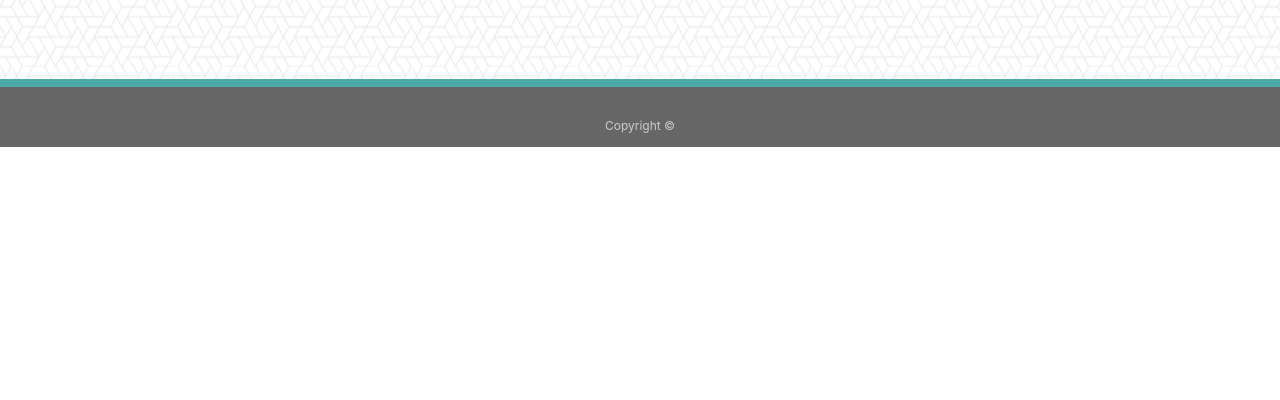
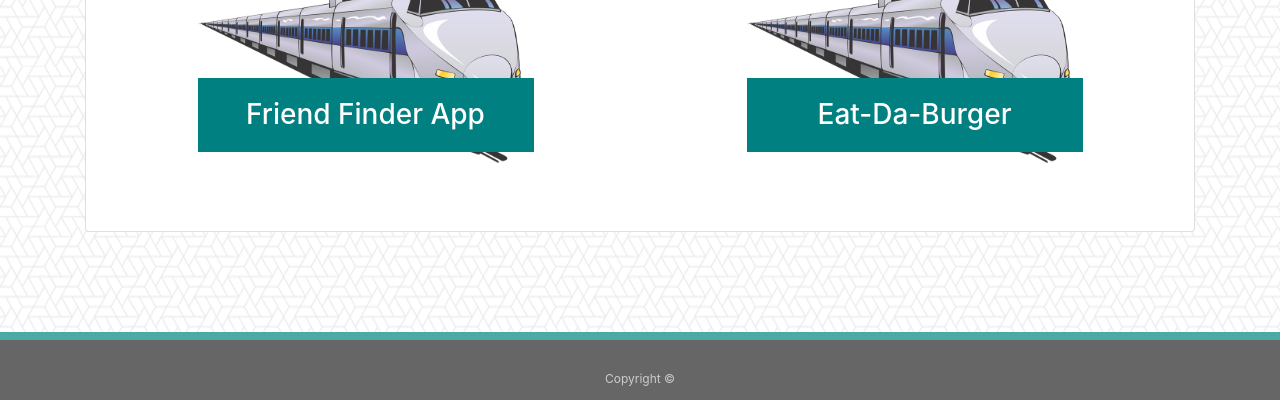
Before and after one commit to mspenski/Bootstrap-Portfolio, a plain HTML site: page portfolio.html in a window 1280 px wide. Shown: the part 1533-1933 px from the top of the page. Before the commit the page ends 1680 px from the top, so only its background shows below. Drawn offline with nearby package versions, Linux system fonts and the light colour scheme.

Commit message:
updated prtfolio

```diff
--- a/portfolio.html
+++ b/portfolio.html
@@ -125,6 +125,24 @@
                     <div class="col-md-1"></div>
                 </div>
 
+                <div class="row portfolio-rows">
+                    <div class="col-md-1"></div>
+                    <div class="col-md-4">
+                        <a href="https://morning-headland-13580.herokuapp.com/">
+                            <img src="assets/train.png" class="portfolio-images" alt="Friend Finder" href="#">
+                            <h3 class="portfolio-image-text">Friend Finder App</h3>
+                        </a>
+                    </div>
+                    <div class="col-md-2"></div>
+                    <div class="col-md-4">
+                        <a href="#">
+                            <img src="assets/train.png" class="portfolio-images" alt="Eat-Da-Burger" href="#">
+                            <h3 class="portfolio-image-text">Eat-Da-Burger</h3>
+                        </a>
+                    </div>
+                    <div class="col-md-1"></div>
+                </div>
+
             </div>
         </div>
     </div>
```
